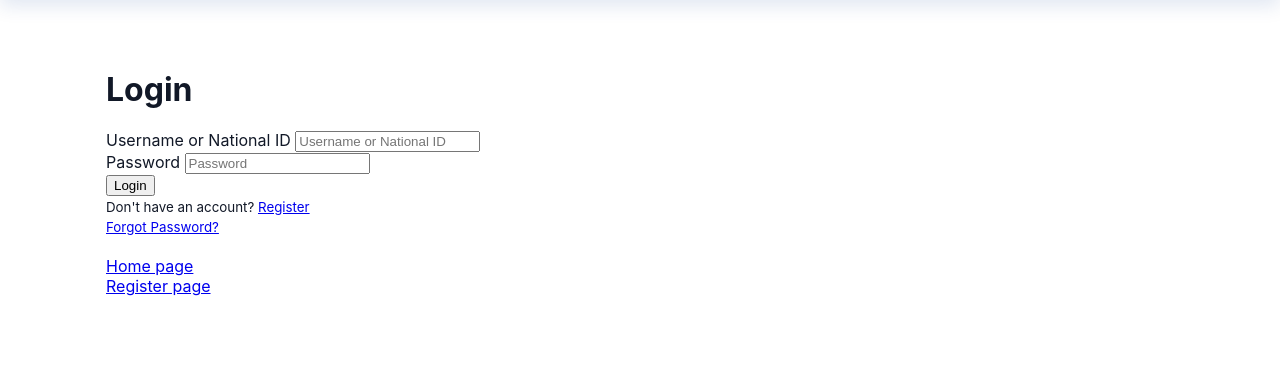
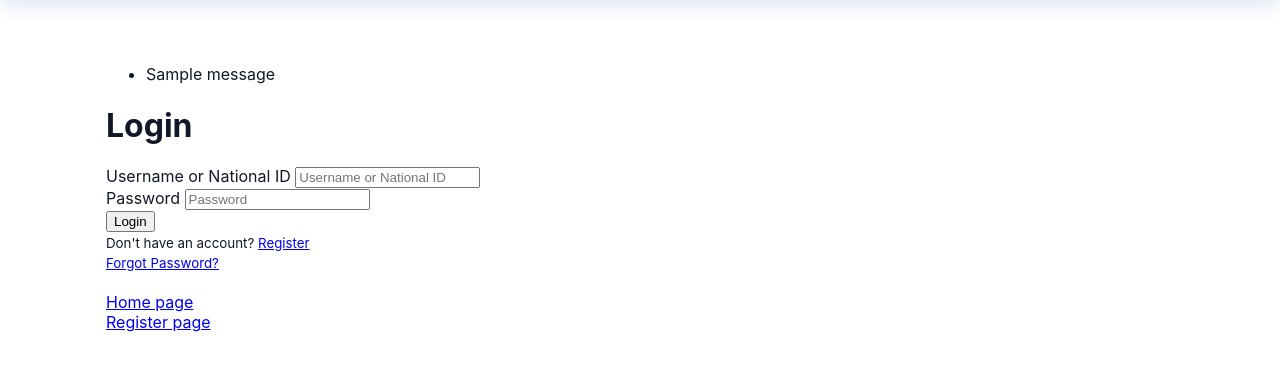
Before and after one commit to Hanno6768/id-guardian, a Flask app: page /login in a window 1280 px wide. Shown: the part 72-443 px from the top of the page. Run offline with Flask 3, Linux system fonts and the light colour scheme; tables that the repository leaves empty hold one stand-in row (values such as "Sample post"); one stand-in notice (Sample message) is shown; some libraries are stand-ins or nearby versions.

Commit message:
added flashed messages

```diff
--- a/templates/login.html
+++ b/templates/login.html
@@ -2,19 +2,26 @@
 {% block title %}Login{% endblock %}
 
 {% block content %}
+
+{% with messages = get_flashed_messages() %}
+{% if messages %}
+<ul class="flashes">
+    {% for message in messages %}
+    <li>{{ message }}</li>
+    {% endfor %}
+</ul>
+{% endif %}
+
+{% endwith %}
 <h1>Login</h1>
-<form action="/login" method="post" autocomplete="off" spellcheck="false" novalidate>
-    <!-- Hidden dummy fields to discourage browser autofill -->
-    <input type="text" name="fakeusernameremembered" id="fakeusernameremembered" style="display:none">
-    <input type="password" name="fakepasswordremembered" id="fakepasswordremembered" style="display:none">
+<form action="/login" method="post" >
 
-    <label for="username">Username or National ID</label>
-    <input type="text" name="username" id="username" autocomplete="off" autocapitalize="off" autocorrect="off"
-        spellcheck="false" required placeholder="Username or National ID"><br>
+    <label for="identifier">Username or National ID</label>
+    <input type="text" name="identifier" id="identifier" required="true" placeholder="Username or National ID"><br>
     <label for="password">Password</label>
-    <input type="password" name="password" id="password" autocomplete="new-password" autocapitalize="off"
-        autocorrect="off" spellcheck="false" required placeholder="Password"><br>
+    <input type="password" name="password" id="password" placeholder="Password"><br>
     <input type="submit" value="Login">
+
 </form>
 
 <small>Don't have an account? <a href="{{url_for('register')}}">Register</a></small> <br>
```
